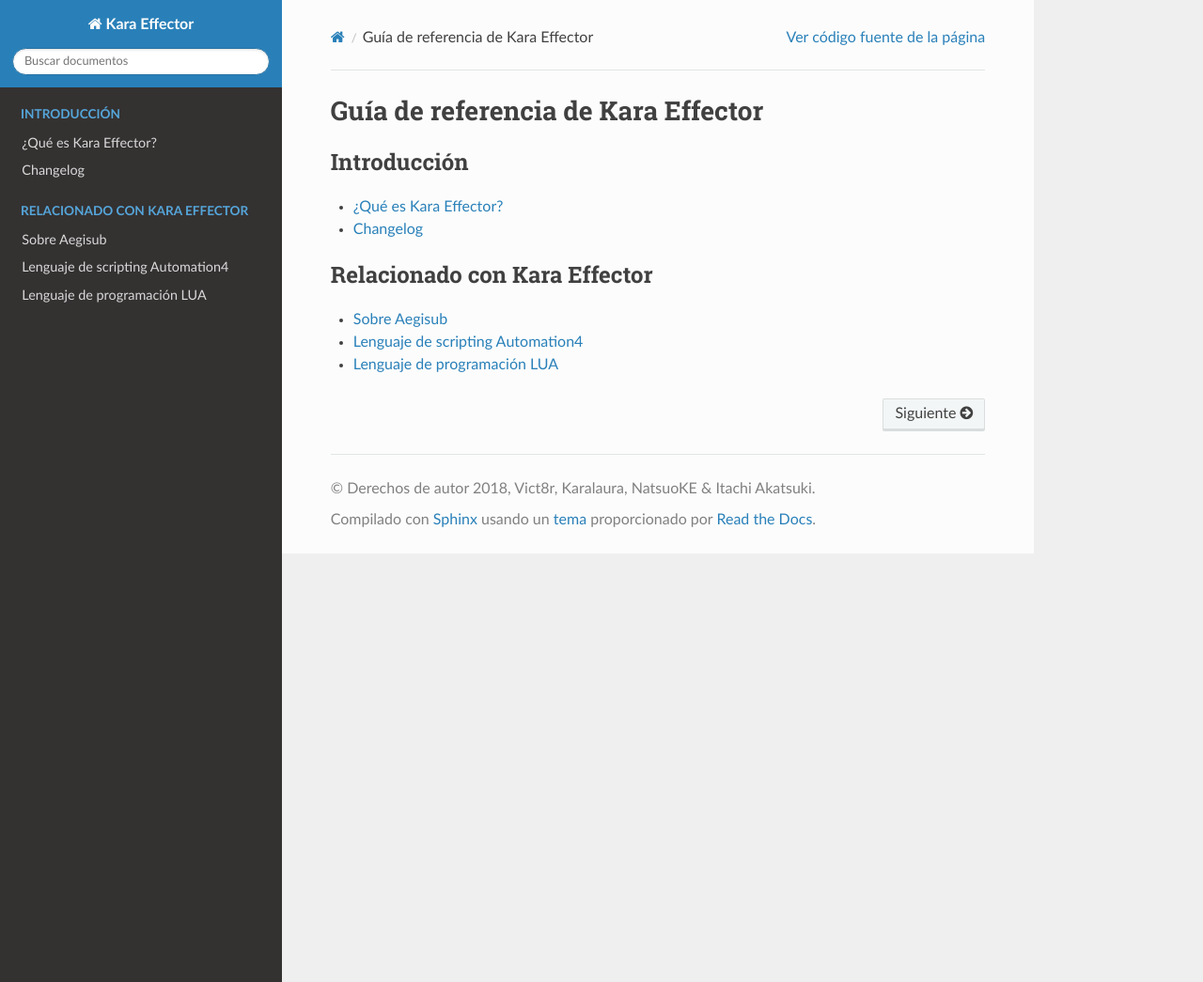
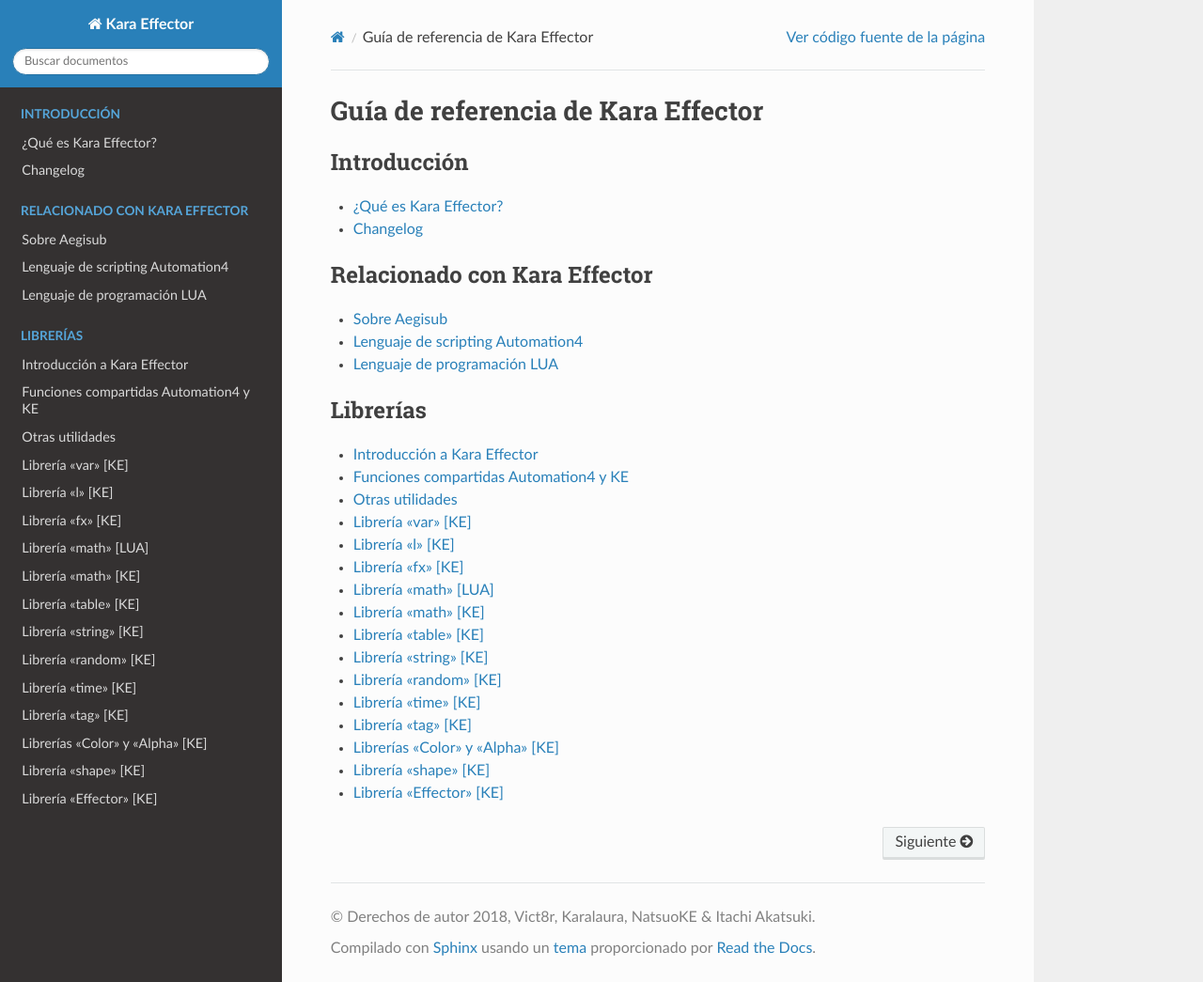
Before and after one commit to ShoraiK/KaraEffector_docs, a Sphinx documentation site: the page built from docs/source/index.rst, in a window 1280 px wide and 1045 px high. Shown: the whole window at 94% size. Built offline with Sphinx 7.4.7 and the Read the Docs theme 2.0.0, drawn with Linux system fonts in a browser that asks for light colours.

Commit message:
Update docs

```diff
--- a/docs/source/index.rst
+++ b/docs/source/index.rst
@@ -20,3 +20,24 @@
 	introduction/aegisub
 	introduction/automation4
 	introduction/lua
+
+.. toctree::
+	:maxdepth: 1
+	:caption: Librerías
+
+	libraries/introduction
+	libraries/shared_functions
+	libraries/other_resources
+	libraries/var
+	libraries/l
+	libraries/fx
+	libraries/math_lua
+	libraries/math_ke
+	libraries/table
+	libraries/string
+	libraries/random
+	libraries/time
+	libraries/tag
+	libraries/color_alpha
+	libraries/shape
+	libraries/effector
--- a/docs/source/introduction/overview.rst
+++ b/docs/source/introduction/overview.rst
@@ -3,7 +3,7 @@
 ¿Qué es Kara Effector?
 ###########################################
 
-¿Qué es Kara Effector?
-======================
+Sobre la utilidad Kara Effector
+===============================
 
 El proyecto Effector es un archivo lua que tiene la capacidad de implementar Efectos Karaoke y de Líneas de Traducción prediseñados, también brinda la opción de poderlos modificar y crear nuevos Efectos si así se desea. El Effector está dotado de una amplia Librería que permite ejecutar los fx que tiene por Default y también crear nuevas y multiples combinaciones. El uso del Effector es libre, si se desea se pueden colocar los respectivos créditos de su autor y/o colaboradores. La mayor parte de las combinaciones de Efectos y Funciones son capaces de reproducir casi cualquier tipo de fx, además de poseer una amplia variedad de figuras Shapes para los efectos que así lo requieran. Deseamos que el Effector les sea de gran utilidad y sirva de punto de inicio para que cada uno pueda hacer libremente sus propios efectos y lograr combinaciones que sean usadas cuando se necesiten. Recomendamos evitar cualquier forma de modificación en el código del Effector o de su Librería, a menos que estén completamente seguros de lo que están haciendo ya que lo que más factible es que deje de funcionar de manera correcta. Sin más, nos despedimos, esperando que este trabajo sea del agrado de todos ustedes.
--- /dev/null
+++ b/docs/source/libraries/color_alpha.rst
@@ -0,0 +1,4 @@
+.. highlight:: lua
+
+Librerías "Color" y "Alpha" [KE]
+###########################################
--- /dev/null
+++ b/docs/source/libraries/effector.rst
@@ -0,0 +1,4 @@
+.. highlight:: lua
+
+Librería "Effector" [KE]
+###########################################
--- /dev/null
+++ b/docs/source/libraries/fx.rst
@@ -0,0 +1,4 @@
+.. highlight:: lua
+
+Librería "fx" [KE]
+###########################################
--- /dev/null
+++ b/docs/source/libraries/introduction.rst
@@ -0,0 +1,4 @@
+.. highlight:: lua
+
+Introducción a Kara Effector
+###########################################
--- /dev/null
+++ b/docs/source/libraries/l.rst
@@ -0,0 +1,4 @@
+.. highlight:: lua
+
+Librería "l" [KE]
+###########################################
--- /dev/null
+++ b/docs/source/libraries/math_ke.rst
@@ -0,0 +1,4 @@
+.. highlight:: lua
+
+Librería "math" [KE]
+###########################################
--- /dev/null
+++ b/docs/source/libraries/math_lua.rst
@@ -0,0 +1,4 @@
+.. highlight:: lua
+
+Librería "math" [LUA]
+###########################################
--- /dev/null
+++ b/docs/source/libraries/other_resources.rst
@@ -0,0 +1,4 @@
+.. highlight:: lua
+
+Otras utilidades
+###########################################
--- /dev/null
+++ b/docs/source/libraries/random.rst
@@ -0,0 +1,4 @@
+.. highlight:: lua
+
+Librería "random" [KE]
+###########################################
--- /dev/null
+++ b/docs/source/libraries/shape.rst
@@ -0,0 +1,4 @@
+.. highlight:: lua
+
+Librería "shape" [KE]
+###########################################
--- /dev/null
+++ b/docs/source/libraries/shared_functions.rst
@@ -0,0 +1,4 @@
+.. highlight:: lua
+
+Funciones compartidas Automation4 y KE
+###########################################
--- /dev/null
+++ b/docs/source/libraries/string.rst
@@ -0,0 +1,4 @@
+.. highlight:: lua
+
+Librería "string" [KE]
+###########################################
--- /dev/null
+++ b/docs/source/libraries/table.rst
@@ -0,0 +1,4 @@
+.. highlight:: lua
+
+Librería "table" [KE]
+###########################################
--- /dev/null
+++ b/docs/source/libraries/tag.rst
@@ -0,0 +1,4 @@
+.. highlight:: lua
+
+Librería "tag" [KE]
+###########################################
--- /dev/null
+++ b/docs/source/libraries/time.rst
@@ -0,0 +1,4 @@
+.. highlight:: lua
+
+Librería "time" [KE]
+###########################################
--- /dev/null
+++ b/docs/source/libraries/var.rst
@@ -0,0 +1,4 @@
+.. highlight:: lua
+
+Librería "var" [KE]
+###########################################
```
